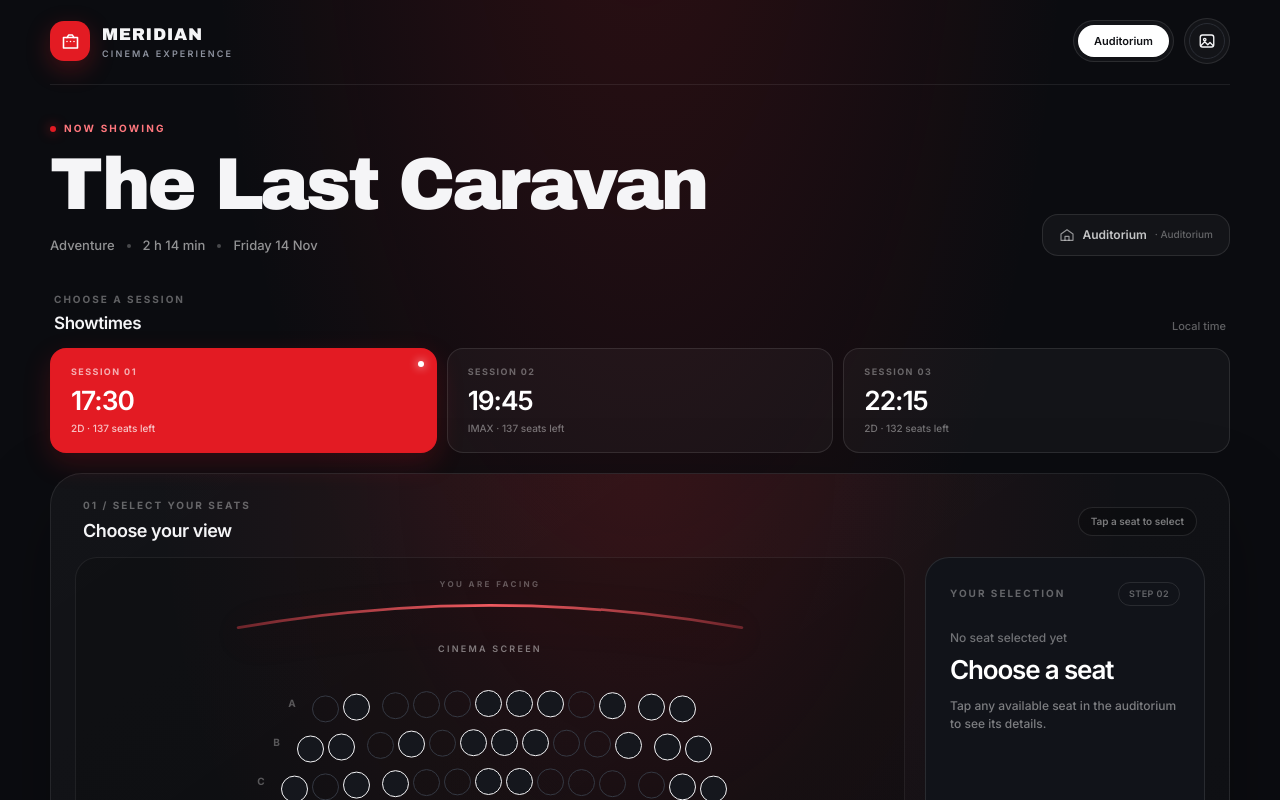
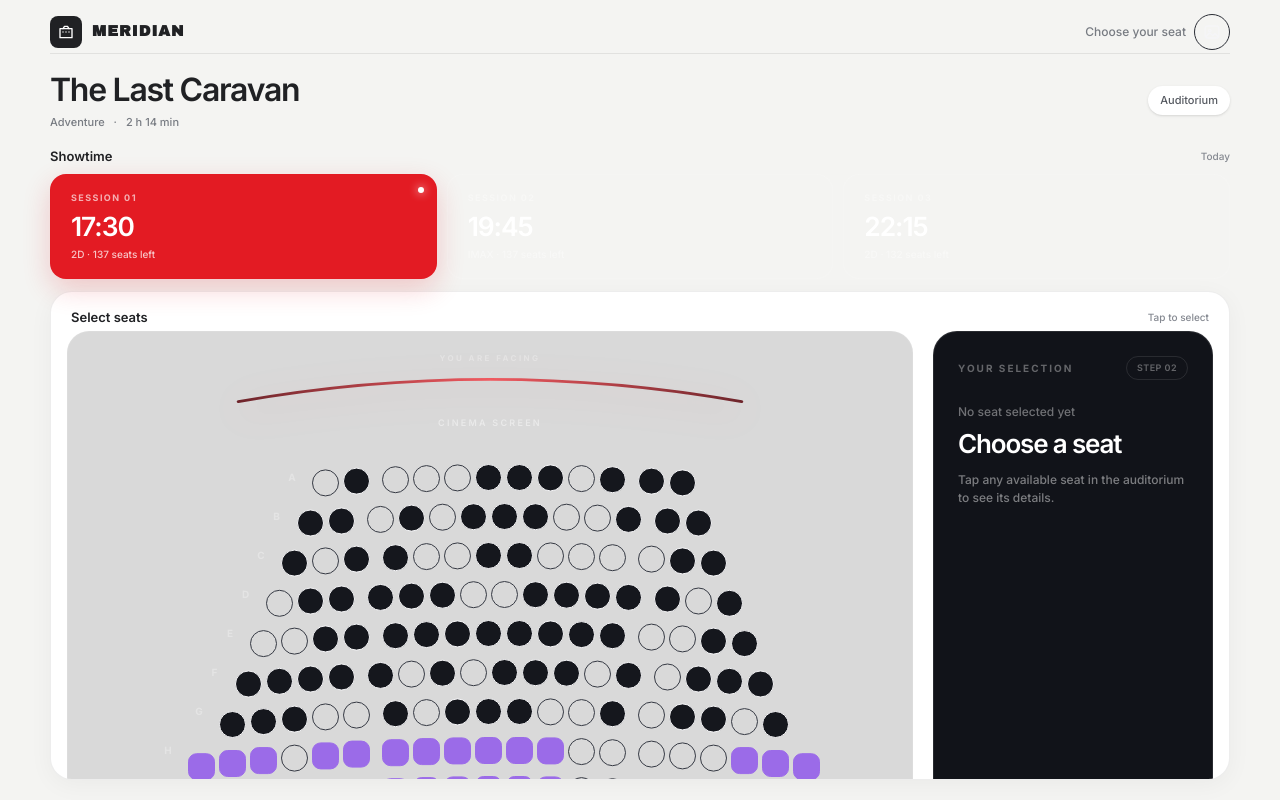
Before and after one commit to aouidate47/cinema, a Next.js app: page /hall-3/1730 in a window 1280 px wide. Shown: the top 800 px of the page. Built offline with nearby package versions, Linux system fonts and the light colour scheme.

Commit message:
Simplify cinema booking dashboard

```diff
--- a/app/[cinema]/[show]/page.tsx
+++ b/app/[cinema]/[show]/page.tsx
@@ -23,99 +23,48 @@ export default async function Page({ params }: { params: Promise<{ cinema: strin
   const left = Object.fromEntries(SHOWS.map((s) => [s.id, buildSeats(hall, s).filter((x) => !x.taken).length]));
 
   return (
-    <main className="min-h-dvh px-4 pb-8 pt-[max(18px,env(safe-area-inset-top))] sm:px-6 lg:px-8">
-      <div className="mx-auto flex w-full max-w-[1180px] flex-col">
-        <header className="flex items-center justify-between border-b border-white/[0.08] pb-5">
-          <Link href="/" className="group flex items-center gap-3" aria-label="Meridian home">
-            <span className="grid size-10 place-items-center rounded-[14px] bg-brand text-white shadow-[0_8px_24px_rgba(227,27,35,.28)]">
-              <svg viewBox="0 0 24 24" className="size-[21px]" fill="none" stroke="currentColor" strokeWidth="1.8" strokeLinecap="round" strokeLinejoin="round" aria-hidden>
-                <path d="M4 7.5h16v12H4z" />
-                <path d="m8 7.5 2-3h4l2 3M8 12h.01M12 12h.01M16 12h.01" />
+    <main className="h-dvh overflow-hidden bg-[#f4f4f2] px-3 pb-3 pt-[max(10px,env(safe-area-inset-top))] text-[#202124] sm:px-6 sm:pb-5">
+      <div className="mx-auto flex h-full w-full max-w-[1180px] flex-col">
+        <header className="flex h-11 shrink-0 items-center justify-between border-b border-black/[0.08]">
+          <Link href="/" className="flex items-center gap-2.5" aria-label="Meridian home">
+            <span className="grid size-8 place-items-center rounded-lg bg-[#202124] text-white">
+              <svg viewBox="0 0 24 24" className="size-[18px]" fill="none" stroke="currentColor" strokeWidth="1.8" strokeLinecap="round" strokeLinejoin="round" aria-hidden>
+                <path d="M4 7.5h16v12H4z" /><path d="m8 7.5 2-3h4l2 3M8 12h.01M12 12h.01M16 12h.01" />
               </svg>
             </span>
-            <span>
-              <span className="block font-display text-[17px] tracking-[.04em]">MERIDIAN</span>
-              <span className="block text-[9px] font-semibold tracking-[.24em] text-mute">CINEMA EXPERIENCE</span>
-            </span>
+            <span className="font-display text-[15px] font-semibold tracking-[.07em]">MERIDIAN</span>
           </Link>
-
-          <div className="flex items-center gap-2.5">
-            <nav aria-label="Choose auditorium" className="flex items-center rounded-full border border-white/10 bg-white/[0.035] p-1">
-              {HALLS.map((h) => {
-                const on = h.slug === hall.slug;
-                return (
-                  <Link
-                    key={h.slug}
-                    href={`/${h.slug}/${show.id}`}
-                    aria-current={on ? "page" : undefined}
-                    className={`rounded-full px-3 py-2 text-[11px] font-semibold transition-colors sm:px-4 ${on ? "bg-white text-[#111216] shadow-sm" : "text-white/55 hover:text-white"}`}
-                  >
-                    {h.name}
-                  </Link>
-                );
-              })}
-            </nav>
-            <div className="rounded-full border border-white/10 bg-white/[0.035] p-1">
-              <FilmButton />
-            </div>
+          <div className="flex items-center gap-2">
+            <span className="hidden text-xs text-[#777b82] sm:inline">Choose your seat</span>
+            <FilmButton />
           </div>
         </header>
 
-        <section className="grid gap-5 py-7 sm:grid-cols-[minmax(0,1fr)_auto] sm:items-end sm:py-9">
+        <section className="flex shrink-0 items-center justify-between gap-3 py-3 sm:py-4">
           <div className="min-w-0">
-            <div className="mb-3 flex items-center gap-2 text-[10px] font-bold uppercase tracking-[.22em] text-[#ff777d]">
-              <span className="size-1.5 rounded-full bg-brand shadow-[0_0_12px_rgba(227,27,35,.8)]" />
-              Now showing
-            </div>
-            <h1 className="max-w-[760px] font-display text-[clamp(2.35rem,6vw,4.6rem)] font-normal leading-[.98] tracking-[-.045em]">
-              {MOVIE.title}
-            </h1>
-            <div className="mt-4 flex flex-wrap items-center gap-x-3 gap-y-2 text-[13px] text-white/55">
-              <span>{MOVIE.genre}</span>
-              <span className="size-1 rounded-full bg-white/25" />
-              <span>{MOVIE.runtime}</span>
-              <span className="size-1 rounded-full bg-white/25" />
-              <span>{MOVIE.date}</span>
-            </div>
+            <h1 className="truncate text-[clamp(1.35rem,3vw,2rem)] font-semibold leading-tight tracking-[-.04em]">{MOVIE.title}</h1>
+            <p className="mt-1 text-[11px] text-[#777b82]">{MOVIE.genre} <span className="mx-1.5">·</span> {MOVIE.runtime}</p>
           </div>
-          <div className="flex items-center gap-2 self-start rounded-2xl border border-white/10 bg-white/[0.035] px-4 py-3 sm:self-end">
-            <svg viewBox="0 0 24 24" className="size-4 text-white/55" fill="none" stroke="currentColor" strokeWidth="1.7" strokeLinecap="round" strokeLinejoin="round" aria-hidden>
-              <path d="M3 10.5 12 4l9 6.5V20H3z" />
-              <path d="M9 20v-6h6v6" />
-            </svg>
-            <span className="text-xs font-semibold text-white/75">{hall.name}</span>
-            <span className="text-[10px] text-white/35">· Auditorium</span>
-          </div>
+          <span className="shrink-0 rounded-full bg-white px-3 py-1.5 text-[11px] font-medium text-[#555960] shadow-sm">Auditorium</span>
         </section>
 
-        <section className="mb-5">
-          <div className="mb-3 flex items-end justify-between px-1">
-            <div>
-              <p className="text-[10px] font-bold uppercase tracking-[.2em] text-white/35">Choose a session</p>
-              <h2 className="mt-1 text-[17px] font-semibold tracking-tight">Showtimes</h2>
-            </div>
-            <span className="pb-0.5 text-[11px] text-white/35">Local time</span>
+        <section className="mb-3 shrink-0">
+          <div className="mb-2 flex items-center justify-between">
+            <h2 className="text-[13px] font-semibold">Showtime</h2>
+            <span className="text-[10px] text-[#858991]">Today</span>
           </div>
           <ShowTabs cinema={hall.slug} current={show.id} left={left} />
         </section>
 
-        <section className="seat-panel-glow overflow-hidden rounded-[28px] border border-white/[0.09] p-3 shadow-[0_28px_80px_rgba(0,0,0,.28)] sm:rounded-[32px] sm:p-6">
-          <div className="mb-3 flex items-center justify-between px-1 sm:px-2">
-            <div>
-              <p className="text-[10px] font-bold uppercase tracking-[.2em] text-white/35">01 / Select your seats</p>
-              <h2 className="mt-1 text-lg font-semibold tracking-tight">Choose your view</h2>
-            </div>
-            <span className="rounded-full border border-white/10 bg-black/20 px-3 py-1.5 text-[10px] font-semibold text-white/45">Tap a seat to select</span>
+        <section className="min-h-0 flex-1 overflow-hidden rounded-2xl border border-black/[0.07] bg-white p-2.5 shadow-[0_5px_24px_rgba(20,20,20,.045)] sm:rounded-[22px] sm:p-4">
+          <div className="mb-1 flex items-center justify-between px-1">
+            <h2 className="text-[13px] font-semibold">Select seats</h2>
+            <span className="text-[10px] text-[#858991]">Tap to select</span>
           </div>
           <SeatPicker hall={hall} seats={seats}>
             <Legend hall={hall} />
           </SeatPicker>
         </section>
-
-        <footer className="flex flex-col items-center justify-between gap-2 px-2 pt-5 text-[10px] text-white/30 sm:flex-row">
-          <span>MERIDIAN · A better view starts with your seat.</span>
-          <span>Concept demo · Hall dimensions are illustrative</span>
-        </footer>
       </div>
     </main>
   );
```
